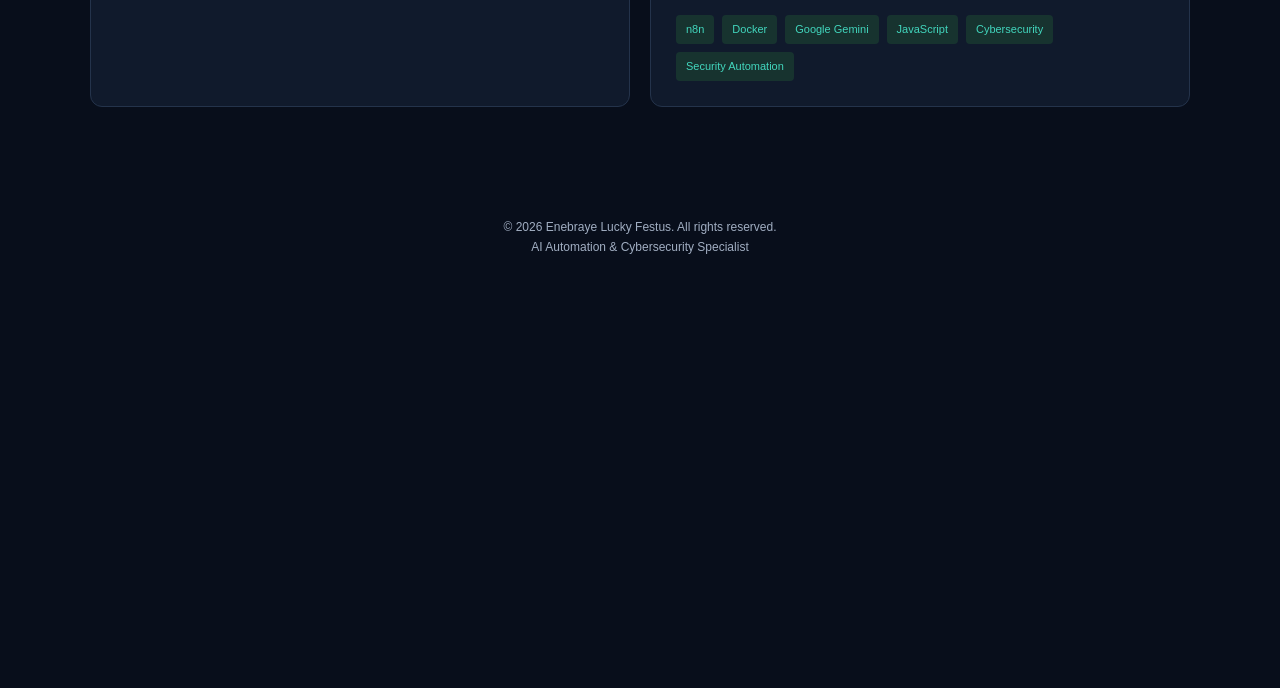
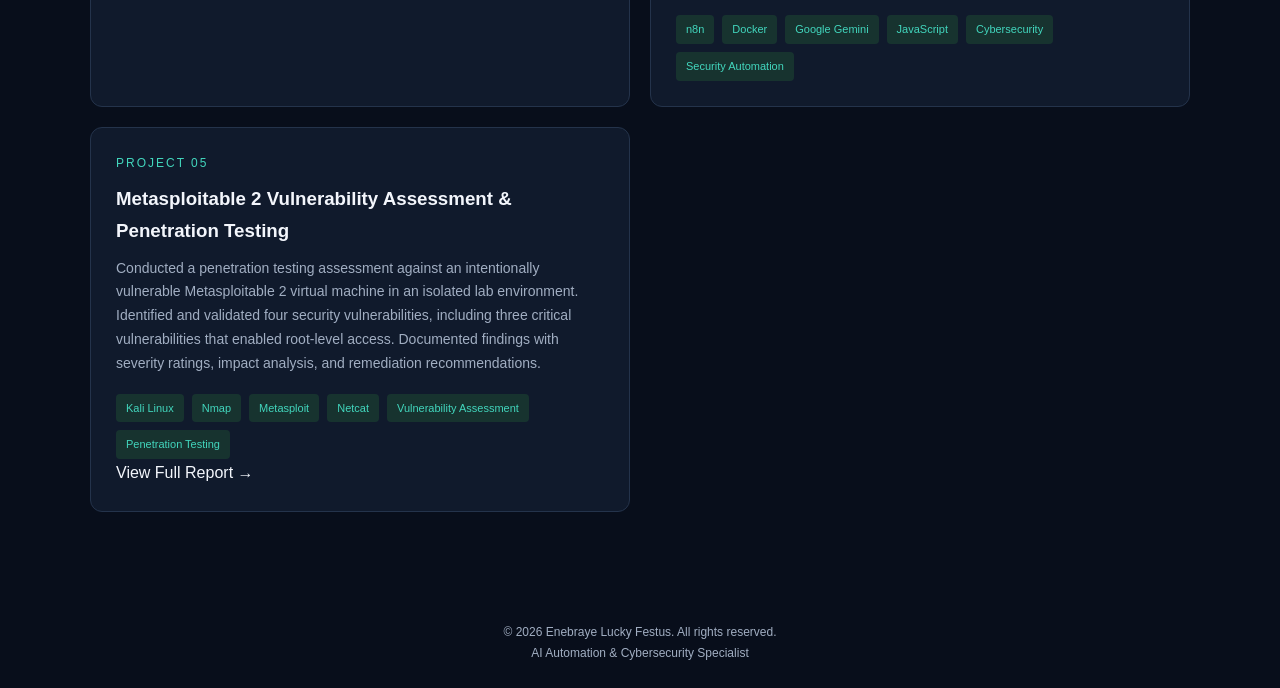
Before and after one commit to festusenebraye/enebraye-portfolio, a plain HTML site: page index.html in a window 1280 px wide. Shown: the part 3526-4214 px from the top of the page. Before the commit the page ends 3808 px from the top, so only its background shows below. Drawn offline with Linux system fonts and the light colour scheme.

```diff
--- a/index.html
+++ b/index.html
@@ -596,6 +596,40 @@ footer {
   </div>
 </div>
 
+<!-- PROJECT 05: PENETRATION TESTING -->
+<div class="card">
+    <div class="project-number">PROJECT 05</div>
+
+    <h3>Metasploitable 2 Vulnerability Assessment & Penetration Testing</h3>
+
+    <p>
+        Conducted a penetration testing assessment against an
+        intentionally vulnerable Metasploitable 2 virtual machine
+        in an isolated lab environment. Identified and validated
+        four security vulnerabilities, including three critical
+        vulnerabilities that enabled root-level access. Documented
+        findings with severity ratings, impact analysis, and
+        remediation recommendations.
+    </p>
+
+    <div class="tags">
+        <span class="tag">Kali Linux</span>
+        <span class="tag">Nmap</span>
+        <span class="tag">Metasploit</span>
+        <span class="tag">Netcat</span>
+        <span class="tag">Vulnerability Assessment</span>
+        <span class="tag">Penetration Testing</span>
+    </div>
+
+    <a href="Reports/Penetration%20Test%20Report.pdf"
+       target="_blank"
+       rel="noopener noreferrer"
+       class="project-link">
+        View Full Report →
+    </a>
+</div>
+
+
     </div>
   </div>
 </section>
```
